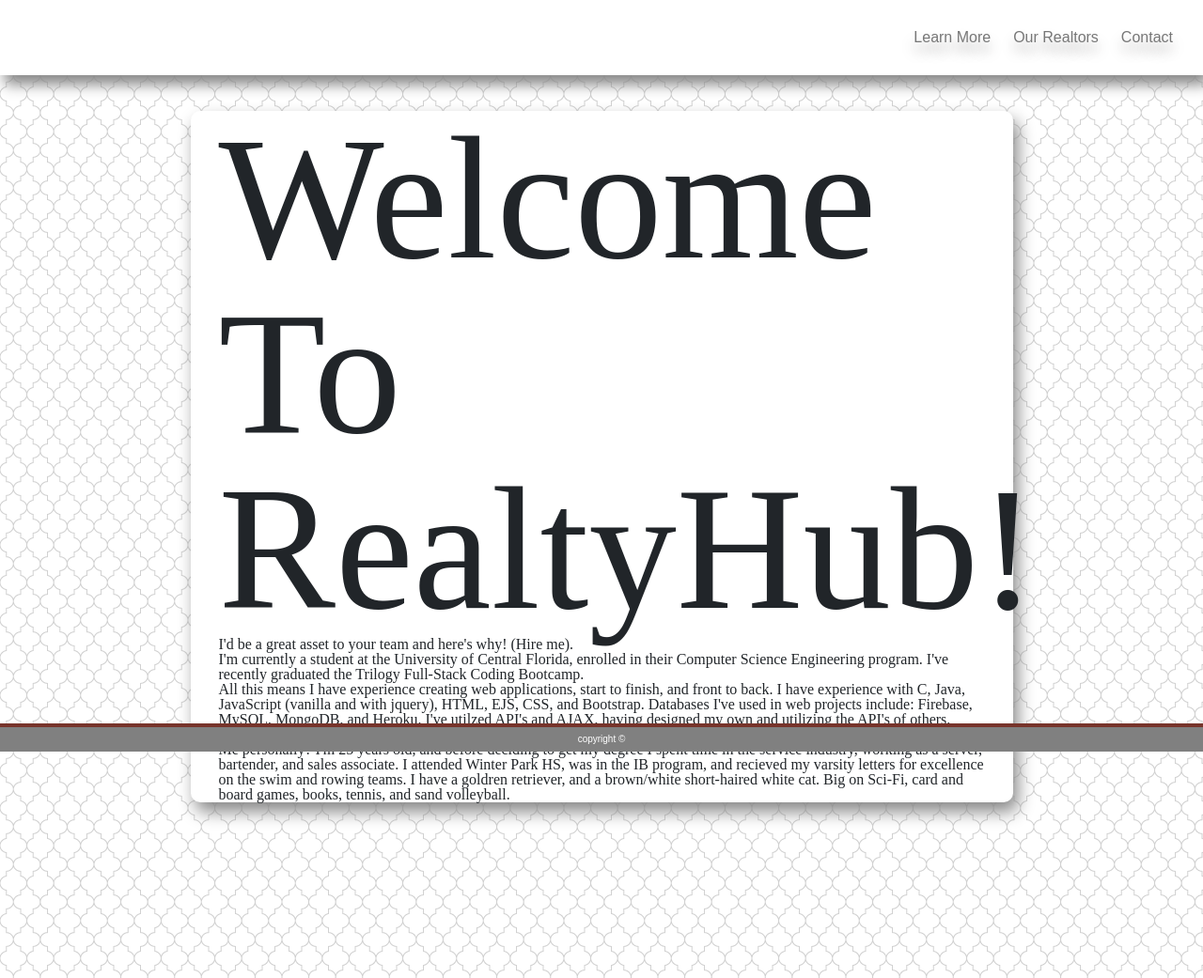
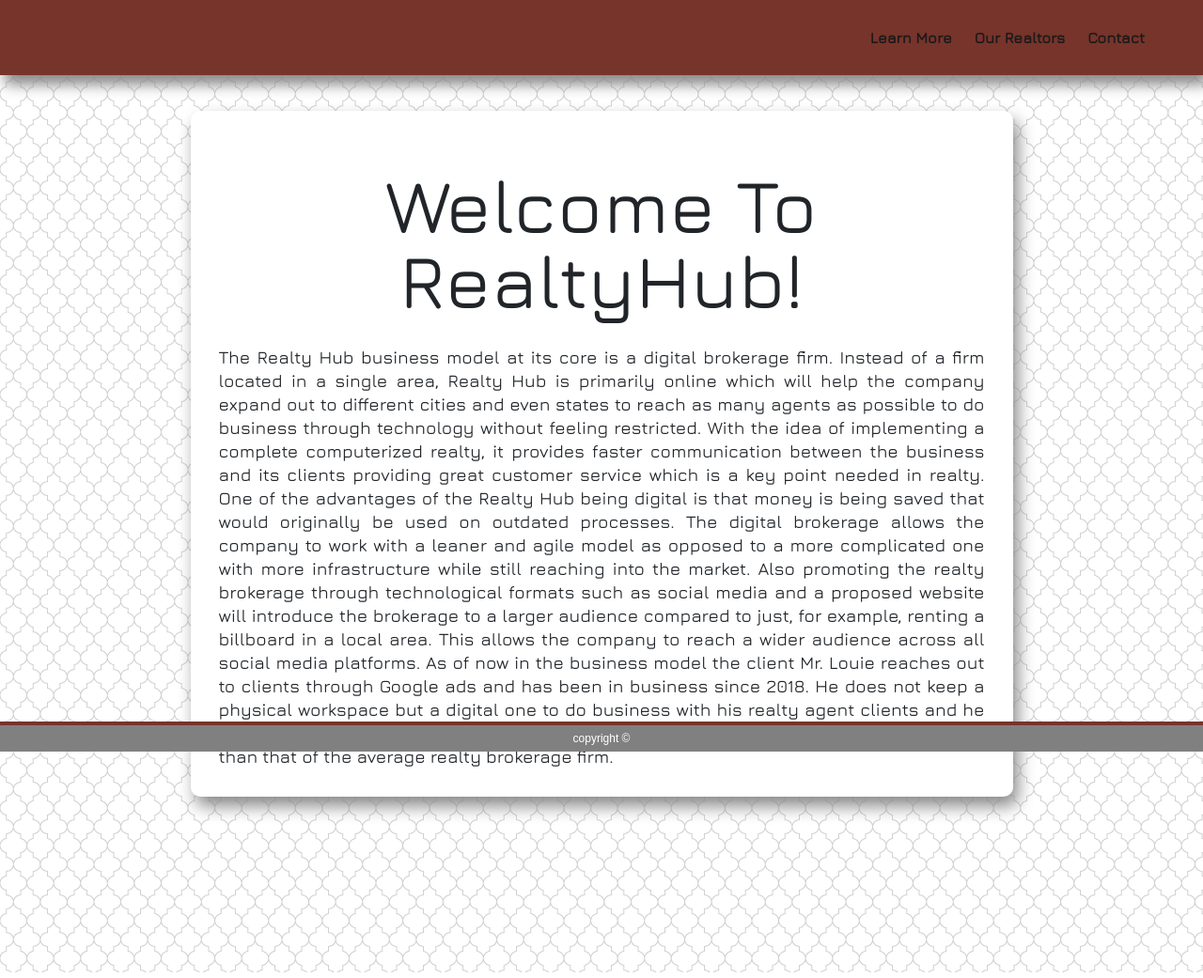
Before and after one commit to cgrady3/RealtyHub, a plain HTML site: page welcome.html in a window 1280 px wide. Shown: the whole page at 94% size. Drawn offline with nearby package versions, Linux system fonts and the light colour scheme.

Commit message:
welcome page

```diff
--- a/assets/style.css
+++ b/assets/style.css
@@ -40,6 +40,13 @@ h1 {
 	font-size: 140pt;
 }
 
+h2{
+	font-size: 60pt;
+	text-align: center;
+	font-family: 'Jura', sans-serif;
+	padding: 30px;
+}
+
 h3 {
 	font-size: 30pt;
 	margin-top: 45px;
@@ -47,29 +54,28 @@ h3 {
 }
 
 .navbar {
-	background-color: #ffffff;
+	background-color: #77342b;
 	padding: 20px;
+	padding-right: 50px;
 	box-shadow: 5px 10px 14px #888888;
-	text-shadow: 0px 10px 14px #a5a3a3;
 	position: static;
 }
 
 .nav-item {
 	border-radius: 5px;
-	font-family: Arial, Helvetica, sans-serif;
+	font-family: 'Jura', sans-serif;
 	font-size: 16px;
 }
 
 .nav-link {
-	color: #777777;
+	color: #1d1a1a;
 	padding: 12px;
+	font-weight: bold;
 }
 
 .nav-link:hover {
-	background-color: rgba(216, 207, 207, 0.6);
+	background-color: rgba(192, 99, 99, 0.6);
 	border-radius: 5px;
-	color: #777777;
-	box-shadow: 5px 10px 18px #c0bfbf;
 }
 
 .nav-link:active {
@@ -78,11 +84,12 @@ h3 {
 
 .about-main {
 	margin: 3% 15% 15%;
-	padding: 0 30px;
+	padding: 30px;
 	box-shadow: 5px 10px 18px #888888;
 	background-color: #ffffff;
 	border-radius: 10px;
 	height: fit-content;
+	text-align: justify;
 }
 
 #welcome {
@@ -107,6 +114,19 @@ h3 {
 	margin-top: 200px;
 }
 
+.fa-home{
+	left: 50%;
+	top: 50%;
+	position: absolute;
+	z-index: -1;
+}
+
+#introLetter{
+	font-size: 14pt;
+	font-family: 'Jura', sans-serif;
+	line-height: 25px;
+}
+
 footer {
 	position: fixed;
 	left: 0;
@@ -117,6 +137,6 @@ footer {
 	color: white;
 	font-family: Arial, Helvetica, sans-serif;
 	padding: 8px;
-	font-size: 10px;
+	font-size: 12px;
 	border-top: 4px solid #77342b;
 }
--- a/welcome.html
+++ b/welcome.html
@@ -7,6 +7,7 @@
     <link rel="stylesheet" href="https://cdn.jsdelivr.net/npm/bootstrap@4.5.3/dist/css/bootstrap.min.css"
         integrity="sha384-TX8t27EcRE3e/ihU7zmQxVncDAy5uIKz4rEkgIXeMed4M0jlfIDPvg6uqKI2xXr2" crossorigin="anonymous">
     <link rel="stylesheet" href="./assets/style.css">
+    <link href="https://fonts.googleapis.com/css2?family=Jura:wght@500&display=swap" rel="stylesheet">
     <title>RealtyHub</title>
 </head>
 
@@ -27,31 +28,25 @@
 
     <div class="container-fluid">
         <div class="about-main">
-            <h1>Welcome To RealtyHub!</h1>
+            <h2>Welcome To RealtyHub!</h2>
 
-            <p>I'd be a great asset to your team and here's why! (Hire me).</p>
-
-            <p>I'm currently a student at the University of Central Florida, enrolled in their Computer Science
-                Engineering
-                program. I've recently graduated the Trilogy Full-Stack Coding Bootcamp.</p>
-
-            <p>All this means I have experience creating web applications, start to finish, and front to back. I have
-                experience with C, Java, JavaScript (vanilla and with jquery), HTML, EJS, CSS, and Bootstrap. Databases
-                I've
-                used in web projects include: Firebase, MySQL, MongoDB, and Heroku. I've utilzed API's and AJAX, having
-                designed
-                my own and utilizing the API's of others. Node.js and NPMs, such as Express, Bcrypt, Passport,
-                Handlebars,
-                Axios, and Cheerio.</p>
-
-            <p>Me personally? I'm 25 years old, and before deciding to get my degree I spent time in the service
-                industry,
-                working as a server, bartender, and sales associate. I attended Winter Park HS, was in the IB program,
-                and
-                recieved my varsity letters for excellence on the swim and rowing teams. I have a goldren retriever, and
-                a
-                brown/white short-haired white cat. Big on Sci-Fi, card and board games, books, tennis, and sand
-                volleyball.</p>
+            <p id="introLetter">
+                The Realty Hub business model at its core is a digital brokerage firm. Instead of a firm located in a
+                single area, Realty Hub is primarily online which will help the company expand out to different cities
+                and even states to reach as many agents as possible to do business through technology without feeling
+                restricted. With the idea of implementing a complete computerized realty, it provides faster
+                communication between the business and its clients providing great customer service which is a key point
+                needed in realty. One of the advantages of the Realty Hub being digital is that money is being saved
+                that would originally be used on outdated processes. The digital brokerage allows the company to work
+                with a leaner and agile model as opposed to a more complicated one with more infrastructure while still
+                reaching into the market. Also promoting the realty brokerage through technological formats such as
+                social media and a proposed website will introduce the brokerage to a larger audience compared to just,
+                for example, renting a billboard in a local area. This allows the company to reach a wider audience
+                across all social media platforms. As of now in the business model the client Mr. Louie reaches out to
+                clients through Google ads and has been in business since 2018. He does not keep a physical workspace
+                but a digital one to do business with his realty agent clients and he provides them with a great offer
+                of taking a lower percentage of their commission rate than that of the average realty brokerage firm.
+            </p>
 
         </div>
     </div>
```
Also changed, not shown: index.html (+2 -0 lines), assets/images/png-clipart-black-home-icon-font-awesome-computer-icons-house-font-address-angle-logo.png (added).
